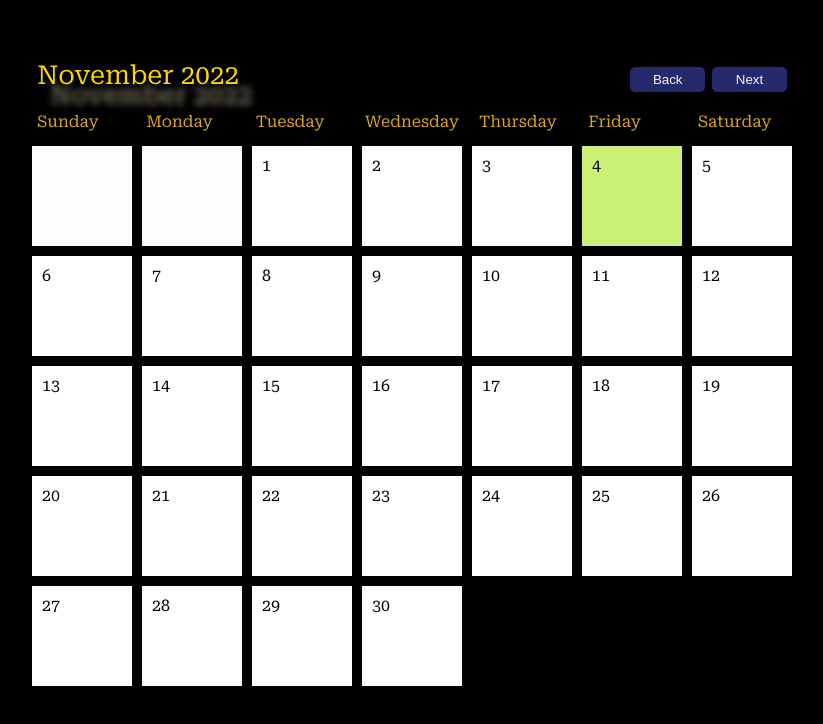
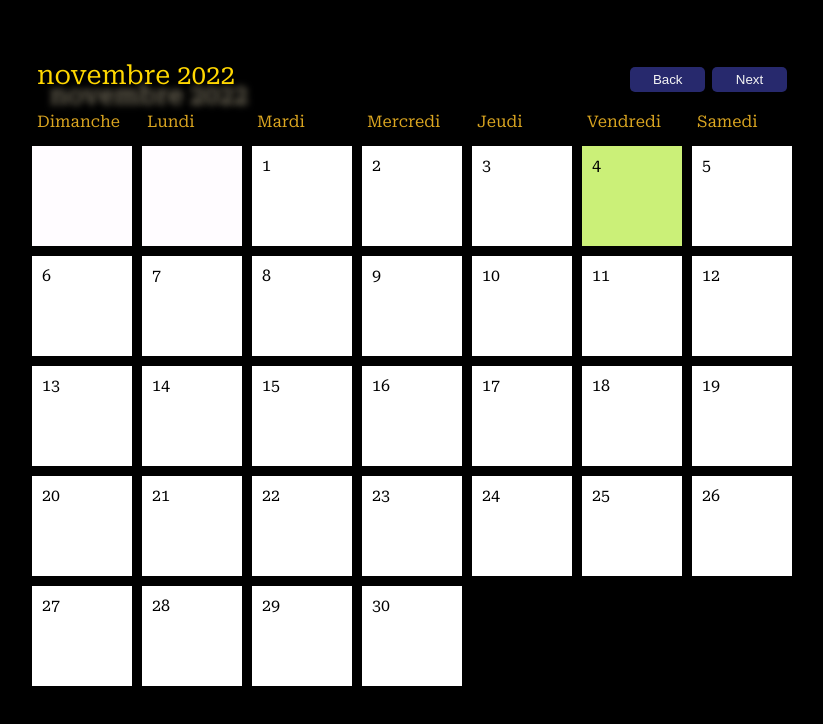
Before and after one commit to MerrilBds/Calendrier, a plain HTML site: page index.html in a window 1280 px wide. Shown: the whole page, without its empty margins (228-1051 px from the left). Drawn offline with Linux system fonts and the light colour scheme.

Commit message:
fix langue

```diff
--- a/index.html
+++ b/index.html
@@ -22,13 +22,13 @@
         </div>
 
         <div id="weekdays">
-          <div>Sunday</div>
-          <div>Monday</div>
-          <div>Tuesday</div>
-          <div>Wednesday</div>
-          <div>Thursday</div>
-          <div>Friday</div>
-          <div>Saturday</div>
+          <div>Dimanche</div>
+          <div>Lundi</div>
+          <div>Mardi</div>
+          <div>Mercredi</div>
+          <div>Jeudi</div>
+          <div>Vendredi</div>
+          <div>Samedi</div>
         </div>
 
         <div id="calendar"></div>
--- a/script.js
+++ b/script.js
@@ -46,7 +46,7 @@ function load(){
     const paddingDays = weekdays.indexOf(dateString.split(', ')[0]);
 
     document.getElementById('monthDisplay').innerText =
-    `${dt.toLocaleDateString('en-us', { month: 'long' })} ${year}`;
+    `${dt.toLocaleDateString('fr-fr', { month: 'long' })} ${year}`;
 
   calendar.innerHTML = '';
 
```
